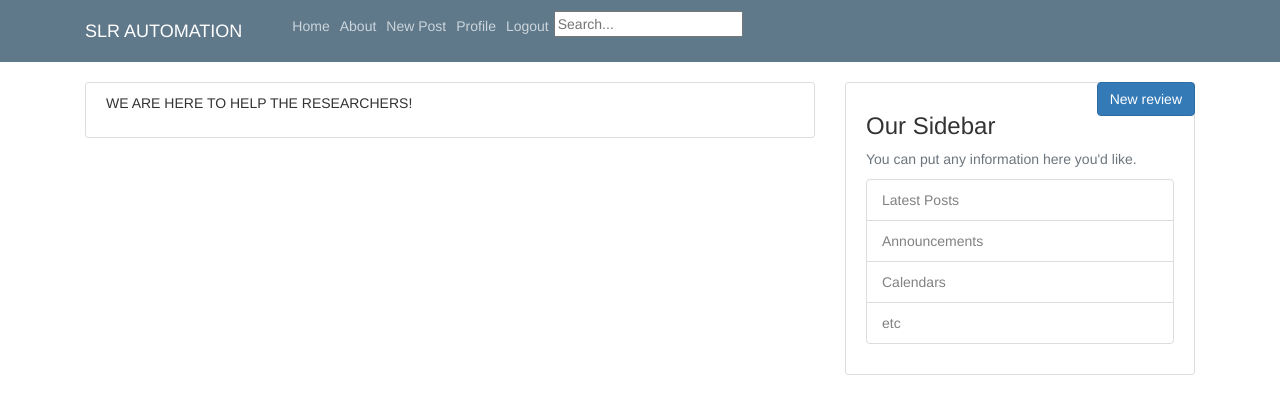
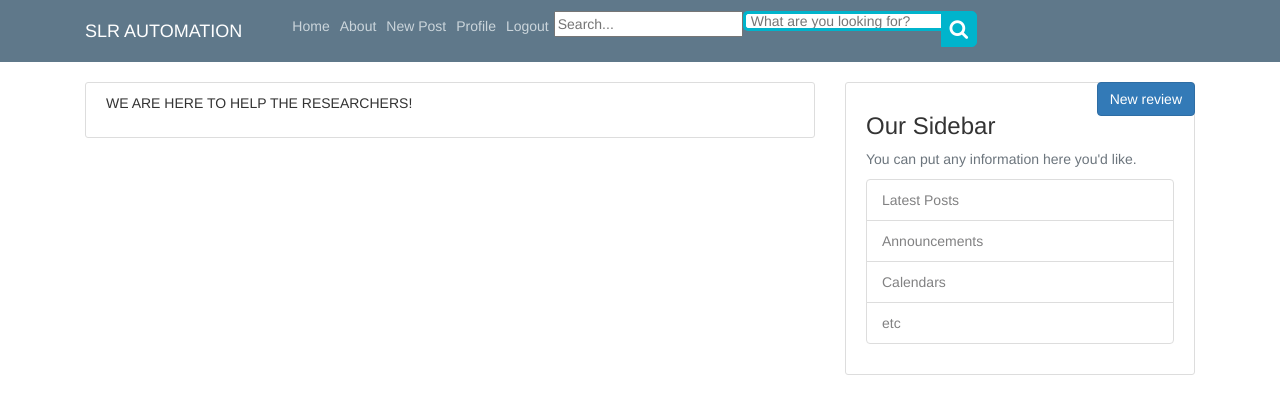
Before and after one commit to Sabihahmed27/Automating_SLR, a Django app: page /blog/ in a window 1280 px wide. Shown: the top 415 px of the page. Run offline with Django 3.2, Linux system fonts and the light colour scheme; a user stored in the database is signed in; data comes from the database, SQL or seed files in the repository; some libraries are stand-ins or nearby versions.

Commit message:
Commit on 10/3/2020

```diff
--- a/blog/static/css/parsifal.css
+++ b/blog/static/css/parsifal.css
@@ -16,6 +16,38 @@
 
 html, body {
   height: 100%;
+}
+.search {
+  width: 100%;
+  position: relative;
+  display: flex;
+}
+
+.searchTerm {
+  width: 100%;
+  border: 3px solid #00B4CC;
+  border-right: none;
+  padding: 5px;
+  height: 20px;
+  border-radius: 5px 0 0 5px;
+  outline: none;
+  color: #9DBFAF;
+}
+
+.searchTerm:focus{
+  color: #00B4CC;
+}
+
+.searchButton {
+  width: 40px;
+  height: 36px;
+  border: 1px solid #00B4CC;
+  background: #00B4CC;
+  text-align: center;
+  color: #fff;
+  border-radius: 0 5px 5px 0;
+  cursor: pointer;
+  font-size: 20px;
 }
 
 .wrapper {
--- a/blog/templates/blog/base.html
+++ b/blog/templates/blog/base.html
@@ -15,9 +15,9 @@
 
 
     {% if title %}
-        <title>Django Blog - {{ title }}</title>
+        <title>SLR Automation - {{ title }}</title>
     {% else %}
-        <title>Django Block</title>
+        <title>SLR Automation</title>
     {% endif %}
 
 
@@ -47,6 +47,15 @@
                 <form action="{% url 'search_results' %}" method="get">
                     <input name="q" type="text" placeholder="Search...">
                 </form>
+                <span class="wrap">
+                    <div class="search">
+                      <input type="text" class="searchTerm" placeholder="What are you looking for?">
+                      <button type="submit" class="searchButton">
+                        <i class="fa fa-search"></i>
+                     </button>
+                   </div>
+                </span>
+
 
             {% else %}
                 <a class="nav-item nav-link" href="{% url 'login' %}">Login</a>
--- a/blog/templates/blog/home.html
+++ b/blog/templates/blog/home.html
@@ -62,7 +62,7 @@
 <h1>Search Page</h1>
 
 <br/>
-<form action="{% url 'search:searchposts' %}" method="GET" value="{{request.GET.q}}">
+<form action="{% url 'blog-home' %}" method="GET" value="{{request.GET.q}}">
 Search <input type="text" name="q" value="{{request.GET.q}}" placeholder="Search posts"/>
 <input type="submit" name="submit" value="Search"/>
 </form>
--- a/users/forms.py
+++ b/users/forms.py
@@ -75,7 +75,7 @@ class SimpleForm(forms.ModelForm):
     #lastname = forms.CharField(max_length=100)
 
 class PICOC(forms.ModelForm):
-    alphanumeric = RegexValidator(r'^[0-9a-zA-Z].*$', 'Only alphanumeric characters are allowed.')
+    alphanumeric = RegexValidator(r'^[0-9a-zA-Z_ .?"-:!()]+$', 'Only alphanumeric characters are allowed.')
     population = forms.CharField(max_length=300,help_text="(Keyword AND keyword)",validators=[alphanumeric],required=False)
     intervention = forms.CharField(max_length=300,help_text="(Keyword AND keyword)",validators=[alphanumeric],required=False)
     comparison = forms.CharField(max_length=300,help_text="(Keyword AND keyword)",validators=[alphanumeric],required=False)
--- a/users/templates/users/searchposts.html
+++ b/users/templates/users/searchposts.html
@@ -7,12 +7,12 @@
 <body>
 
 
-
+HELLOO WORLD
 
 <h1>Search Page</h1>
 
 <br/>
-<form action="{% url 'search:searchposts' %}" method="GET" value="{{request.GET.q}}">
+<form action="{% url 'searchposts' %}" method="GET" value="{{request.GET.q}}">
 Search <input type="text" name="q" value="{{request.GET.q}}" placeholder="Search posts"/>
 <input type="submit" name="submit" value="Search"/>
 </form>
--- a/users/views.py
+++ b/users/views.py
@@ -889,9 +889,9 @@ def searchposts(request):
             results = Articles.objects.filter(lookups).distinct()
             context = {'results': results, 'submitbutton': submitbutton}
 
-            return render(request, 'blog/home.html' ,context)
+            return render(request, 'users/searchposts.html' ,context)
 
         else:
-            return render(request,'blog/home.html')
+            return render(request,'users/searchposts.html')
     else:
-        return render(request, 'blog/home.html')
+        return render(request, 'users/searchposts.html')
```
